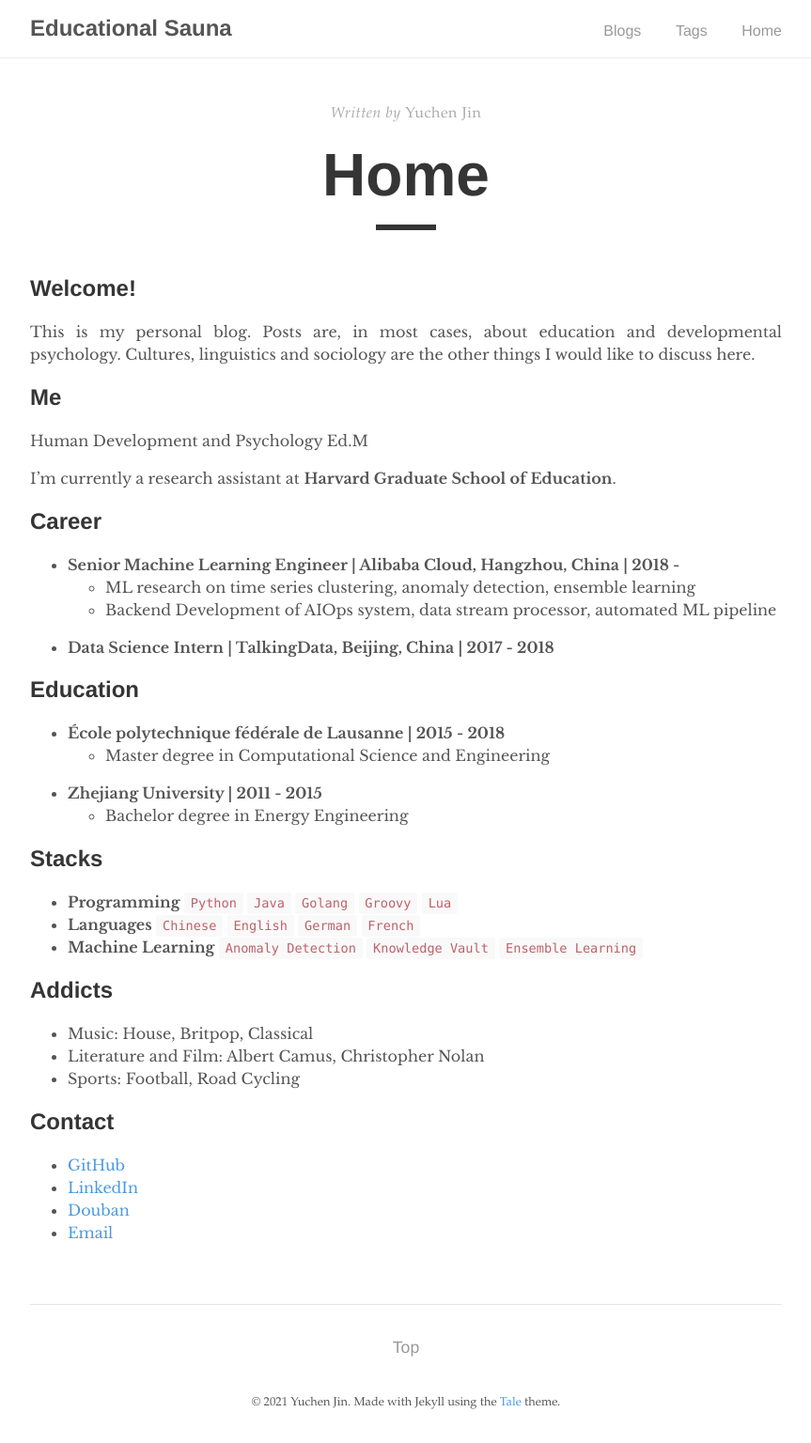
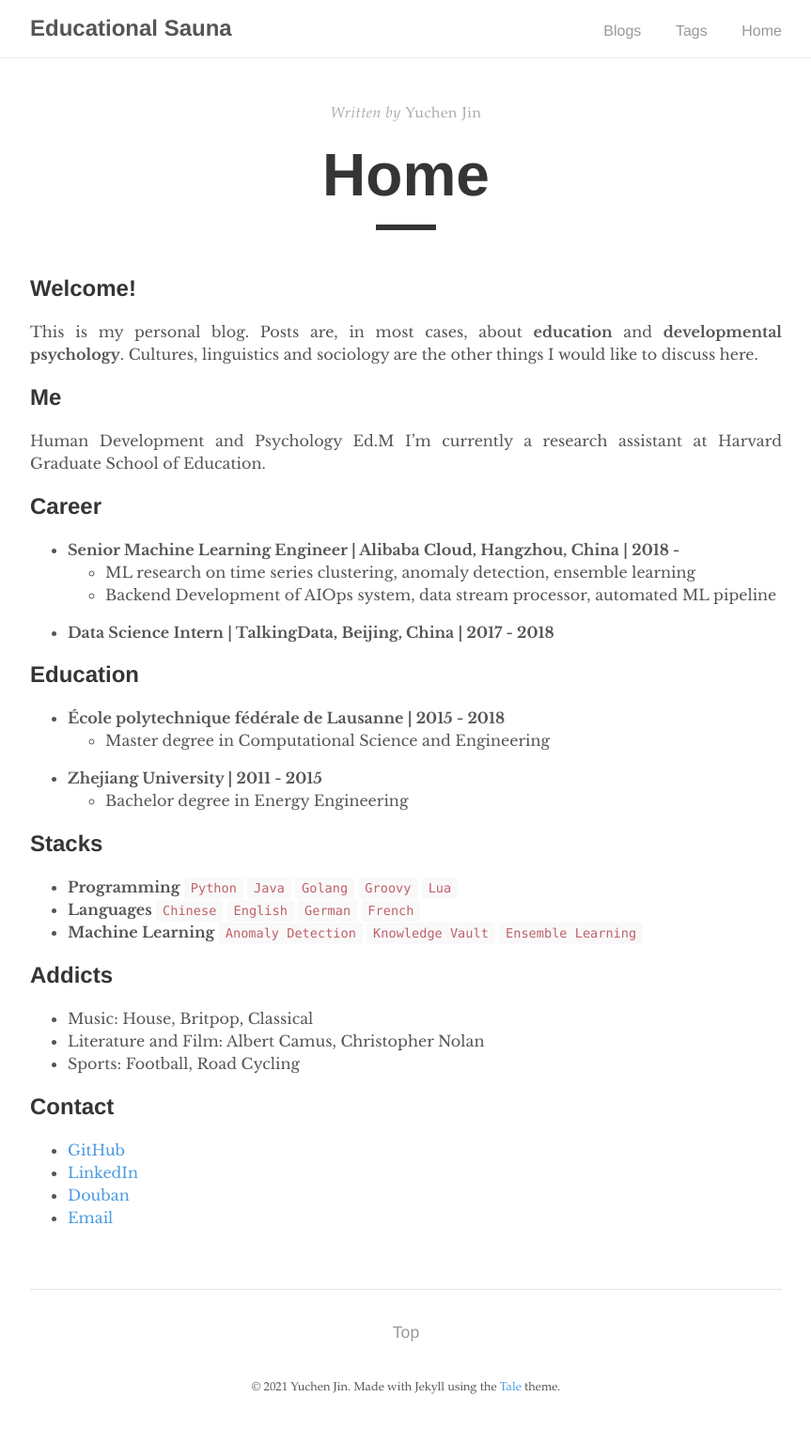
Before and after one commit to Regenchen/Regenchen.github.io, a Jekyll site: the page built from index.md, in a window 1280 px wide. Shown: the whole page at 94% size, without its empty margins (208-1071 px from the left). Built offline with Jekyll 4.4.1, drawn with Linux system fonts in a browser that asks for light colours; part of the change alters nothing that is shown.

```diff
--- a/index.md
+++ b/index.md
@@ -5,13 +5,13 @@ title: Home
 
 ## Welcome!
 
-This is my personal blog. Posts are, in most cases, about education and developmental psychology. Cultures, linguistics and sociology are the other things I would like to discuss here.
+This is my personal blog. Posts are, in most cases, about **education** and **developmental psychology**. Cultures, linguistics and sociology are the other things I would like to discuss here.
 
 
 ## Me
 Human Development and Psychology Ed.M
-
-I'm currently a research assistant at **Harvard Graduate School of Education**.
+[]() <!--as blank line-->
+I'm currently a research assistant at Harvard Graduate School of Education.
 
 
 ## Career
```
